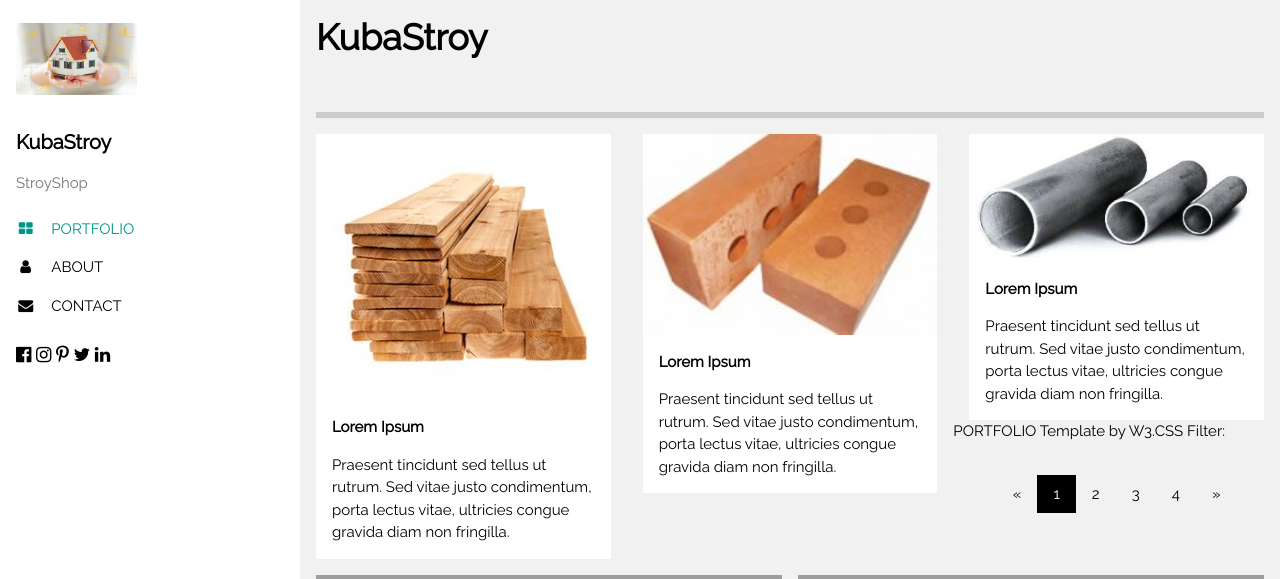
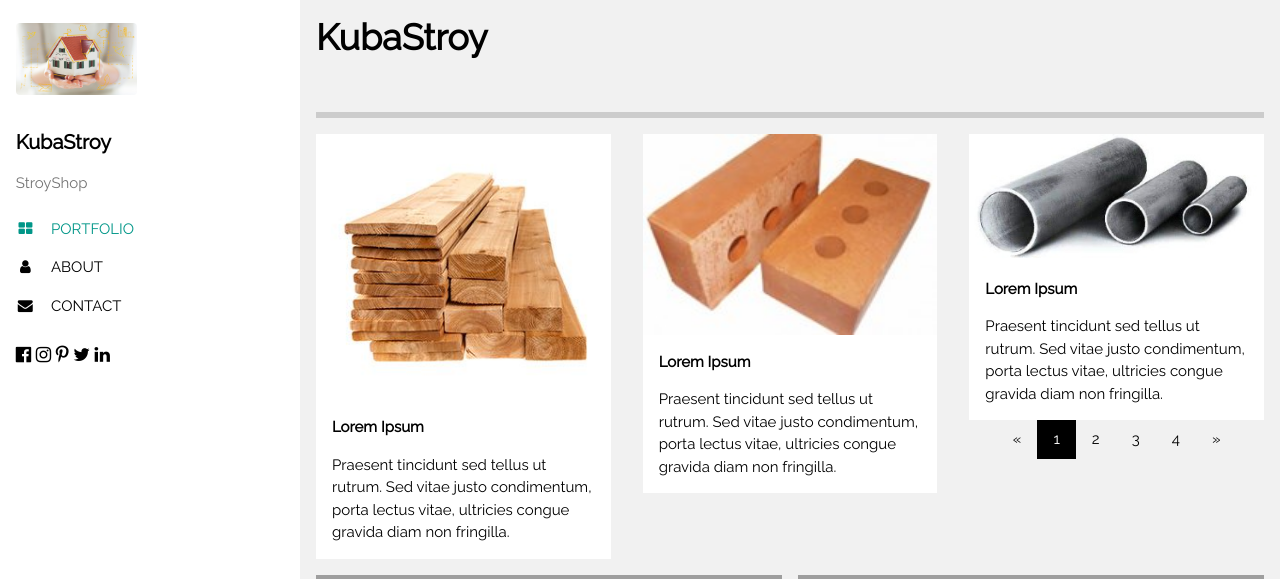
Before and after one commit to Kuba7443/StroyShop, a PHP site: page / in a window 1280 px wide. Shown: the top 579 px of the page. Run offline with PHP 8.4, Linux system fonts and the light colour scheme; grey boxes are pictures that could not be loaded.

Commit message:
Update index.php

```diff
--- a/index.php
+++ b/index.php
@@ -89,13 +89,6 @@ s="w3-row-padding">
         <p>Praesent tincidunt sed tellus ut rutrum. Sed vitae justo condimentum, porta lectus vitae, ultricies congue gravida diam non fringilla.</p>
       </div>
     </div>
-
-PORTFOLIO
-
-Template by W3.CSS
-
-Filter:
-
   </div>
 
   <!-- Pagination -->
```
